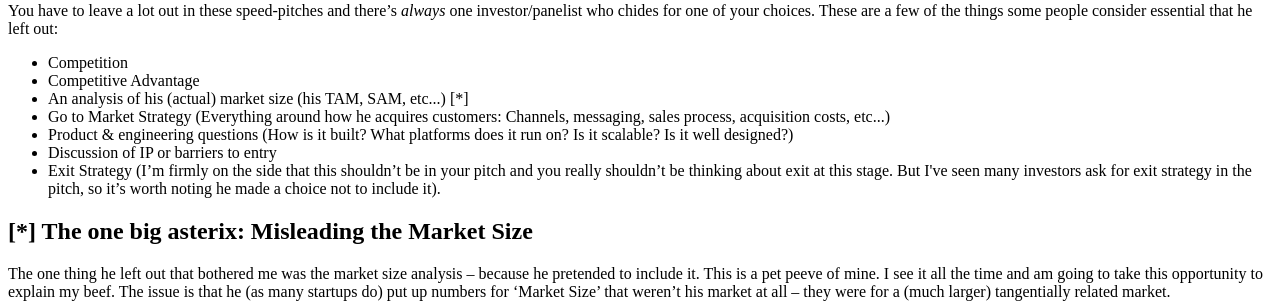
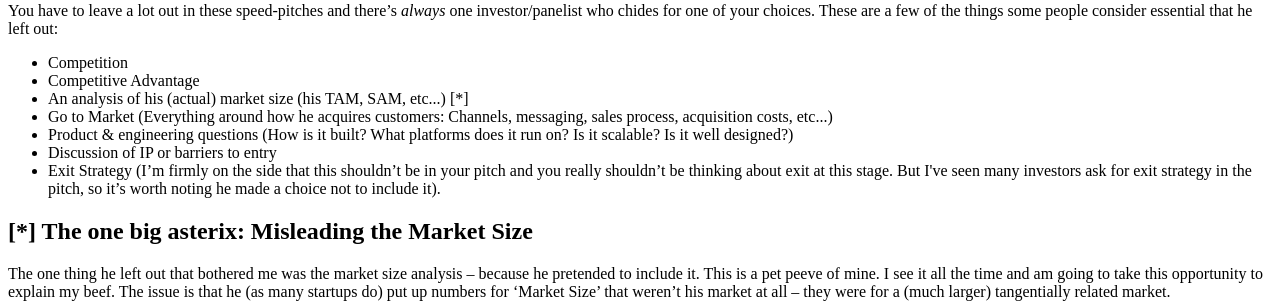
Before and after one commit to prlambert/old-prlambert.github.com, a Jekyll site: the page built from _posts/2013-03-07-reverse-engineering-compstak-pitch.html, in a window 1280 px wide and 900 px high, scrolled down 3268 px. Shown: the part 152-455 px from the top of the window. Built offline with Jekyll 4.4.1, drawn with Linux system fonts in a browser that asks for light colours; comment, search, counter and statistics services are not loaded.

Commit message:
fixing typo

```diff
--- a/_posts/2013-03-07-reverse-engineering-compstak-pitch.html
+++ b/_posts/2013-03-07-reverse-engineering-compstak-pitch.html
@@ -262,7 +262,7 @@
     <li>Competition</li>
     <li>Competitive Advantage</li>
     <li>An analysis of his (actual) market size (his TAM, SAM, etc...) [*]</li>
-    <li>Go to Market Strategy (Everything around how he acquires customers: Channels, messaging, sales process, acquisition costs, etc...)</li>
+    <li>Go to Market (Everything around how he acquires customers: Channels, messaging, sales process, acquisition costs, etc...)</li>
     <li>Product & engineering questions (How is it built? What platforms does it run on? Is it scalable? Is it well designed?)</li>
     <li>Discussion of IP or barriers to entry</li>
     <li>Exit Strategy (I’m firmly on the side that this shouldn’t be in your pitch and you really shouldn’t be thinking about exit at this stage. But I've seen many investors ask for exit strategy in the pitch, so it’s worth noting he made a choice not to include it).</li>
```
